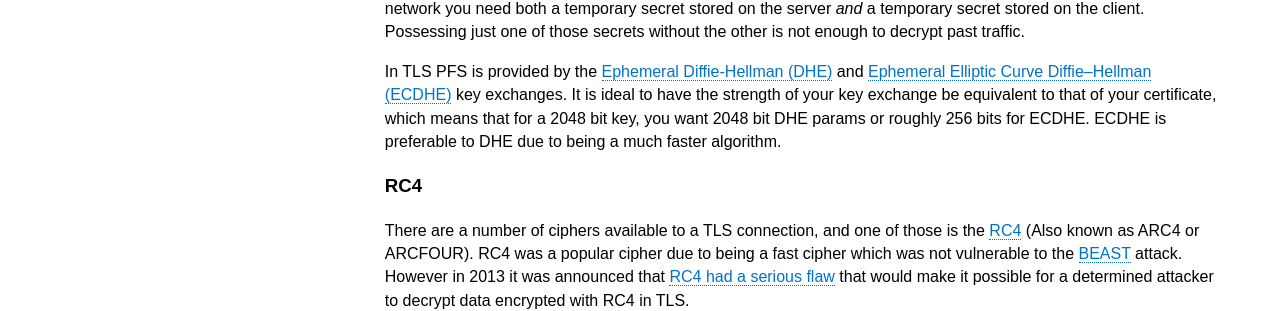
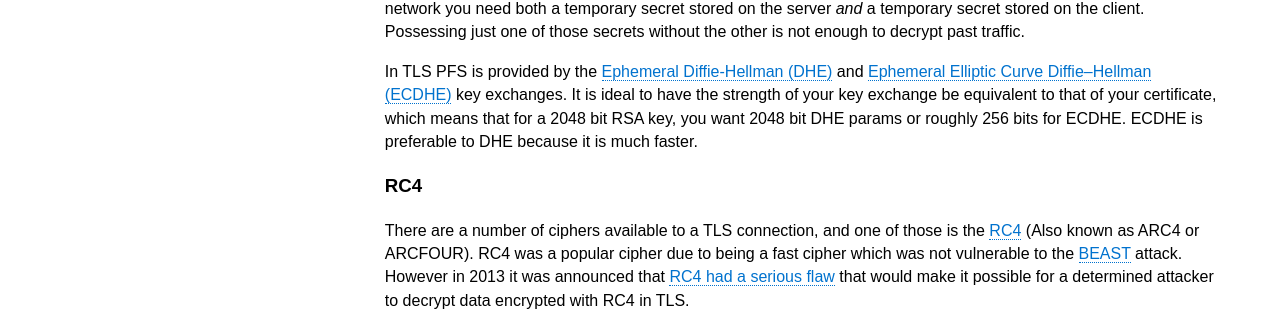
Before and after one commit to GSA/https, a Jekyll site: the page built from pages/technical.md, in a window 1280 px wide. Shown: the part 357-668 px from the top of the page. Built offline with Jekyll 4.4.1, drawn with Linux system fonts in a browser that asks for light colours; Markdown is read by kramdown in place of the engine named in the settings.

Commit message:
Use slightly simpler language

```diff
--- a/pages/technical.md
+++ b/pages/technical.md
@@ -10,7 +10,7 @@ In regular TLS connections, a temporary secret key is generated by the client, e
 
 Perfect Forward Secrecy, otherwise known as PFS, is a mechanism which allows the client and server to agree on a temporary secret key without ever transmitting it over the network. This means that in order to decrypt traffic on the network you need both a temporary secret stored on the server *and* a temporary secret stored on the client. Possessing just one of those secrets without the other is not enough to decrypt past traffic.
 
-In TLS PFS is provided by the [Ephemeral Diffie-Hellman (DHE)](https://en.wikipedia.org/wiki/Diffie–Hellman_key_exchange) and [Ephemeral Elliptic Curve Diffie–Hellman (ECDHE)](https://en.wikipedia.org/wiki/Elliptic_curve_Diffie%E2%80%93Hellman) key exchanges. It is ideal to have the strength of your key exchange be equivalent to that of your certificate, which means that for a 2048 bit key, you want 2048 bit DHE params or roughly 256 bits for ECDHE. ECDHE is preferable to DHE due to being a much faster algorithm.
+In TLS PFS is provided by the [Ephemeral Diffie-Hellman (DHE)](https://en.wikipedia.org/wiki/Diffie–Hellman_key_exchange) and [Ephemeral Elliptic Curve Diffie–Hellman (ECDHE)](https://en.wikipedia.org/wiki/Elliptic_curve_Diffie%E2%80%93Hellman) key exchanges. It is ideal to have the strength of your key exchange be equivalent to that of your certificate, which means that for a 2048 bit RSA key, you want 2048 bit DHE params or roughly 256 bits for ECDHE. ECDHE is preferable to DHE because it is much faster.
 
 
 ### RC4
```
